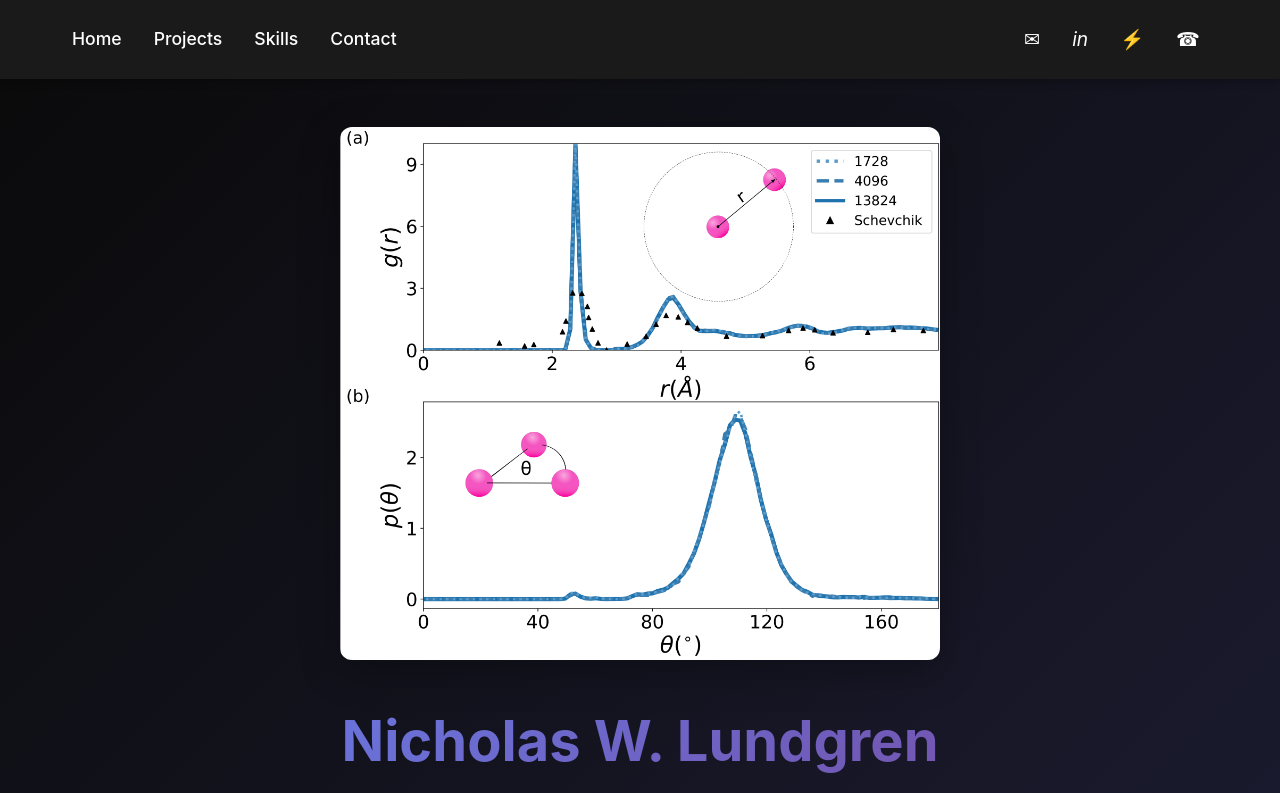
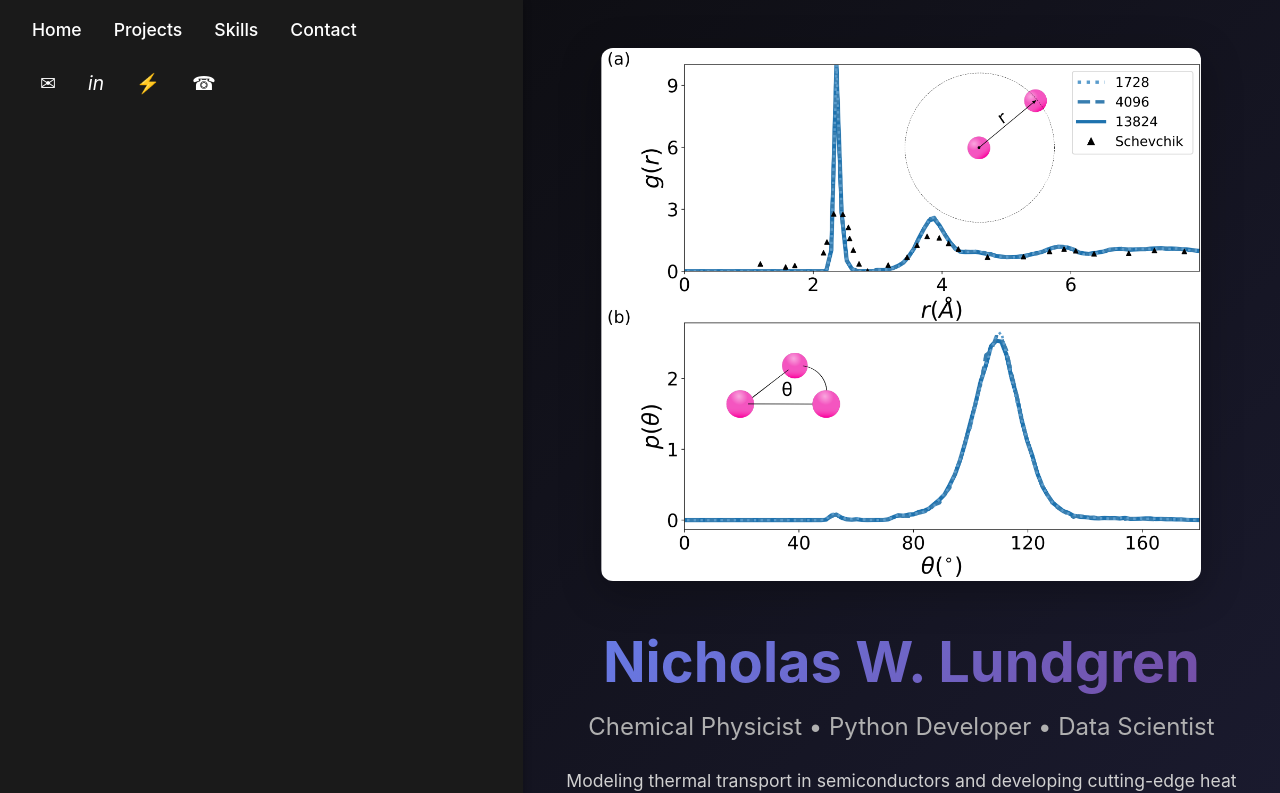
Before and after one commit to niklundgren/niklundgren-portfolio, a React (Vite) app in the folder portfolio/: page / in a window 1280 px wide. Shown: the top 793 px of the page. Built offline with nearby package versions, Linux system fonts and the light colour scheme.

Commit message:
Switching to left side menu bar

```diff
--- a/portfolio/src/App.css
+++ b/portfolio/src/App.css
@@ -1,7 +1,11 @@
 .app {
   min-height: 100vh;
   display: flex;
-  flex-direction: column;
+  flex-direction: row;
+}
+
+.app-content {
+  flex: 1;
 }
 
 .page-placeholder {
```
